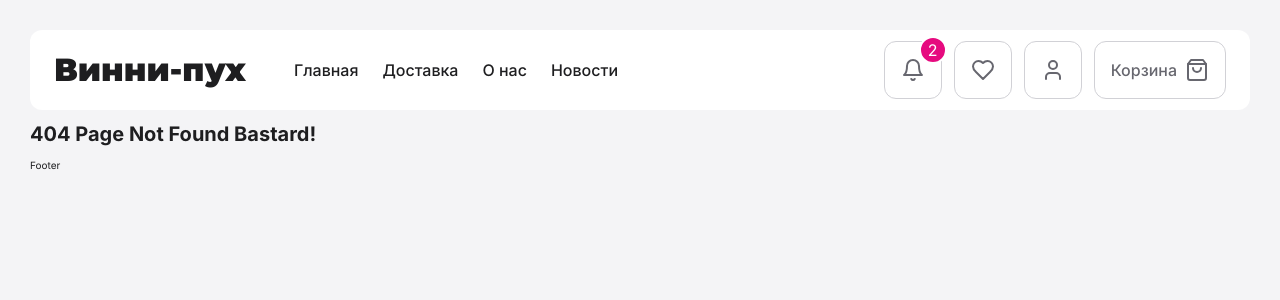
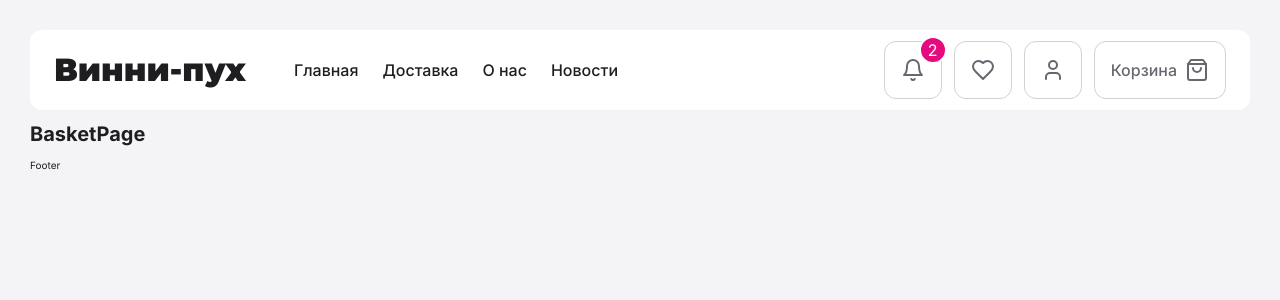
Before and after one commit to DStarky/vinnie, a React (Create React App) app: page /basket in a window 1280 px wide. Before the commit this address had no page. Shown: the top 300 px of the page. Built offline with nearby package versions, Linux system fonts and the light colour scheme.

Commit message:
add pages for all buttons

```diff
--- a/src/App.js
+++ b/src/App.js
@@ -4,6 +4,9 @@ import NotFound from "./pages/NotFount/NotFound";
 import Delivery from "./pages/Delivery/Delivery";
 import AboutUs from "./pages/AboutUs/AboutUs";
 import News from "./pages/News/News";
+import Favourites from "./pages/Favourites/Favourites"
+import UserPage from "./pages/UserPage/UserPage"
+import BasketPage from "./pages/BasketPage/BasketPage"
 
 import Layout from "./components/Layout/Layout";
 
@@ -16,6 +19,9 @@ function App() {
           <Route path="delivery" element={<Delivery />} />
           <Route path="about-us" element={<AboutUs />} />
           <Route path="news" element={<News />} />
+          <Route path="favourites" element={<Favourites />} />
+          <Route path="user-page" element={<UserPage />} />
+          <Route path="basket" element={<BasketPage />} />
           <Route path="*" element={<NotFound />} />
         </Route>
       </Routes>
--- a/src/components/Header/Header.jsx
+++ b/src/components/Header/Header.jsx
@@ -28,14 +28,14 @@ const Header = () => {
       <div className={styles.Buttons} >
         {isMoreThan768 && <>
           <NotificationButton notifications={2} />
-          <FavoriteButton />
-          <UserButton />
+          <Link to="favourites"><FavoriteButton /></Link>
+          <Link to="user-page"><UserButton /></Link>
         </>}
 
-        <BasketButton showText={isMoreThan768} />
+        <Link to="basket"><BasketButton showText={isMoreThan768} /></Link>
         {isLessThan1100 && <BurgerButton setOpen={setIsMenuOpen} />}
       </div>
-    </header>
+    </header >
   )
 }
 export default Header
--- a/src/components/Header/Header.module.scss
+++ b/src/components/Header/Header.module.scss
@@ -24,6 +24,10 @@
   display: flex;
   gap: 12px;
   margin-left: auto;
+
+  & a {
+    text-decoration: none;
+  }
 }
 
 .Icon {}
--- a/src/components/HeaderButtons/Buttons.module.scss
+++ b/src/components/HeaderButtons/Buttons.module.scss
@@ -44,4 +44,5 @@
   font-size: 1.6rem;
   font-weight: 500;
   line-height: 1.5;
+
 }
--- /dev/null
+++ b/src/pages/BasketPage/BasketPage.jsx
@@ -0,0 +1,6 @@
+const BasketPage = () => {
+  return (
+    <h1>BasketPage</h1>
+  )
+}
+export default BasketPage
--- /dev/null
+++ b/src/pages/Favourites/Favourites.jsx
@@ -0,0 +1,6 @@
+const Favourites = () => {
+  return (
+    <h1>Favourites</h1>
+  )
+}
+export default Favourites
--- /dev/null
+++ b/src/pages/UserPage/UserPage.jsx
@@ -0,0 +1,6 @@
+const UserPage = () => {
+  return (
+    <h1>UserPage</h1>
+  )
+}
+export default UserPage
```
